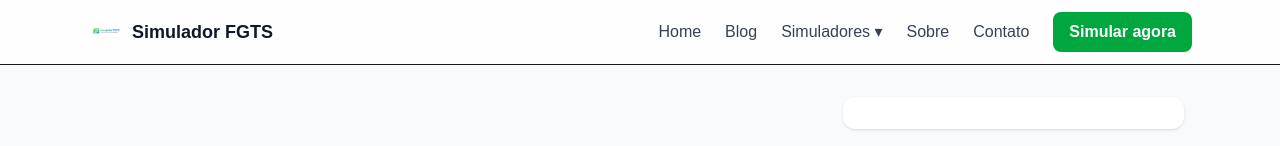
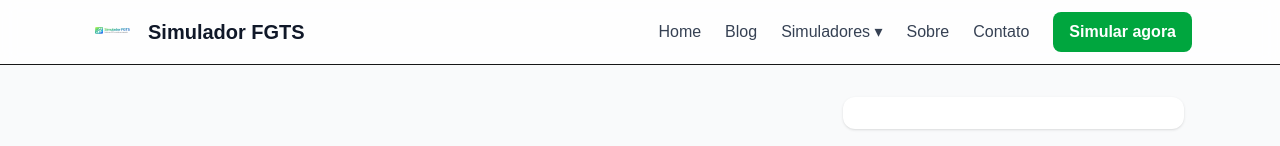
Before and after one commit to gustavo-fonseca-valle/simulador-fgts, a Next.js app: page / in a window 1280 px wide. Shown: the top 146 px of the page. Built offline with nearby package versions, Linux system fonts and the light colour scheme.

Commit message:
melhorias para SEO

```diff
--- a/components/Header.tsx
+++ b/components/Header.tsx
@@ -12,14 +12,15 @@
       <div className="max-w-6xl mx-auto px-6 py-3 flex justify-between items-center">
 
         {/* 🔥 LOGO */}
-        <Link href="/" className="flex items-center gap-2">
+        <Link href="/" className="flex items-center gap-3">
           <Image
             src="/logo.png"
             alt="Simulador FGTS"
-            width={36}
-            height={36}
+            width={48}
+            height={48}
+            className="object-contain"
           />
-          <span className="font-bold text-lg text-gray-900">
+          <span className="font-bold text-xl text-gray-900">
             Simulador FGTS
           </span>
         </Link>
```
